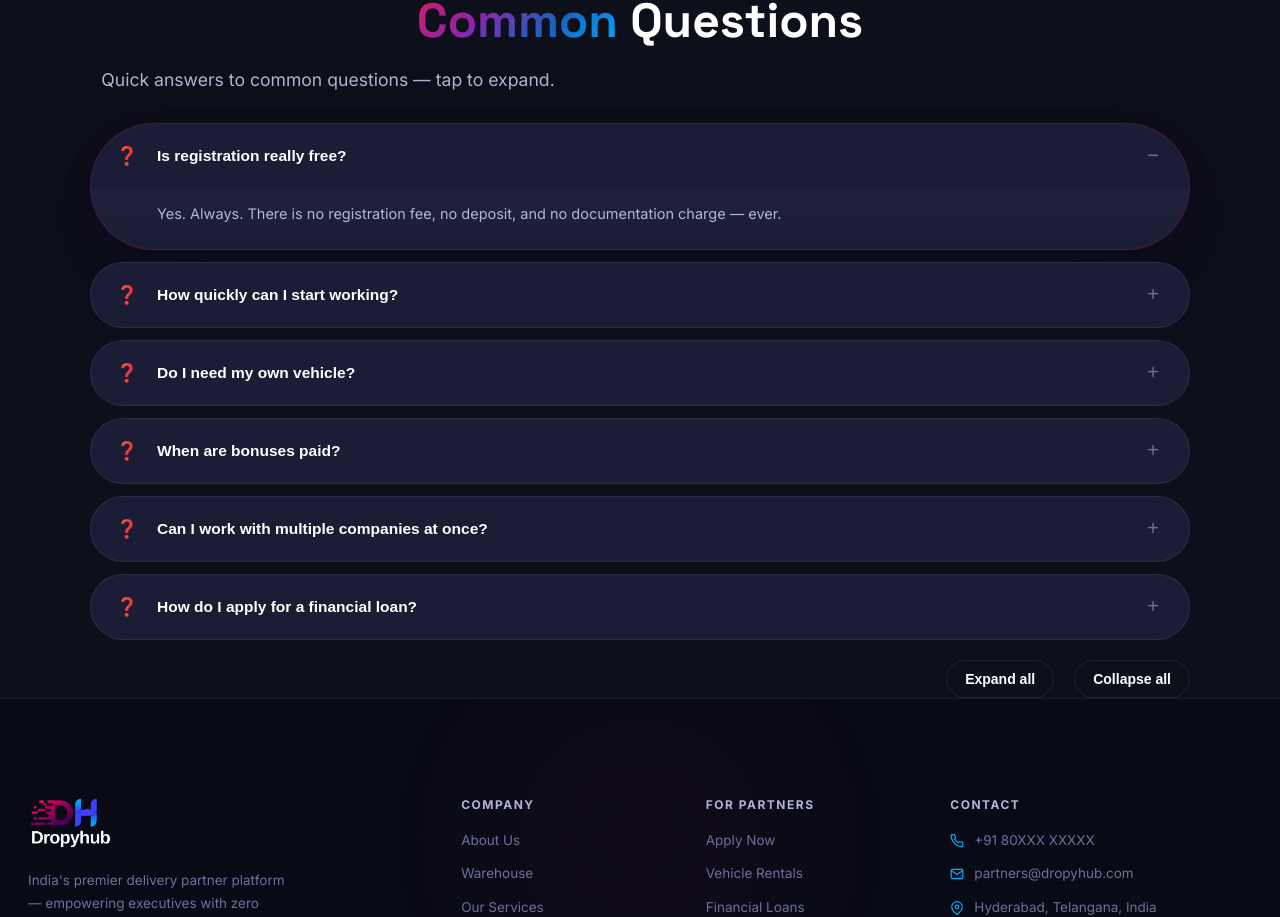
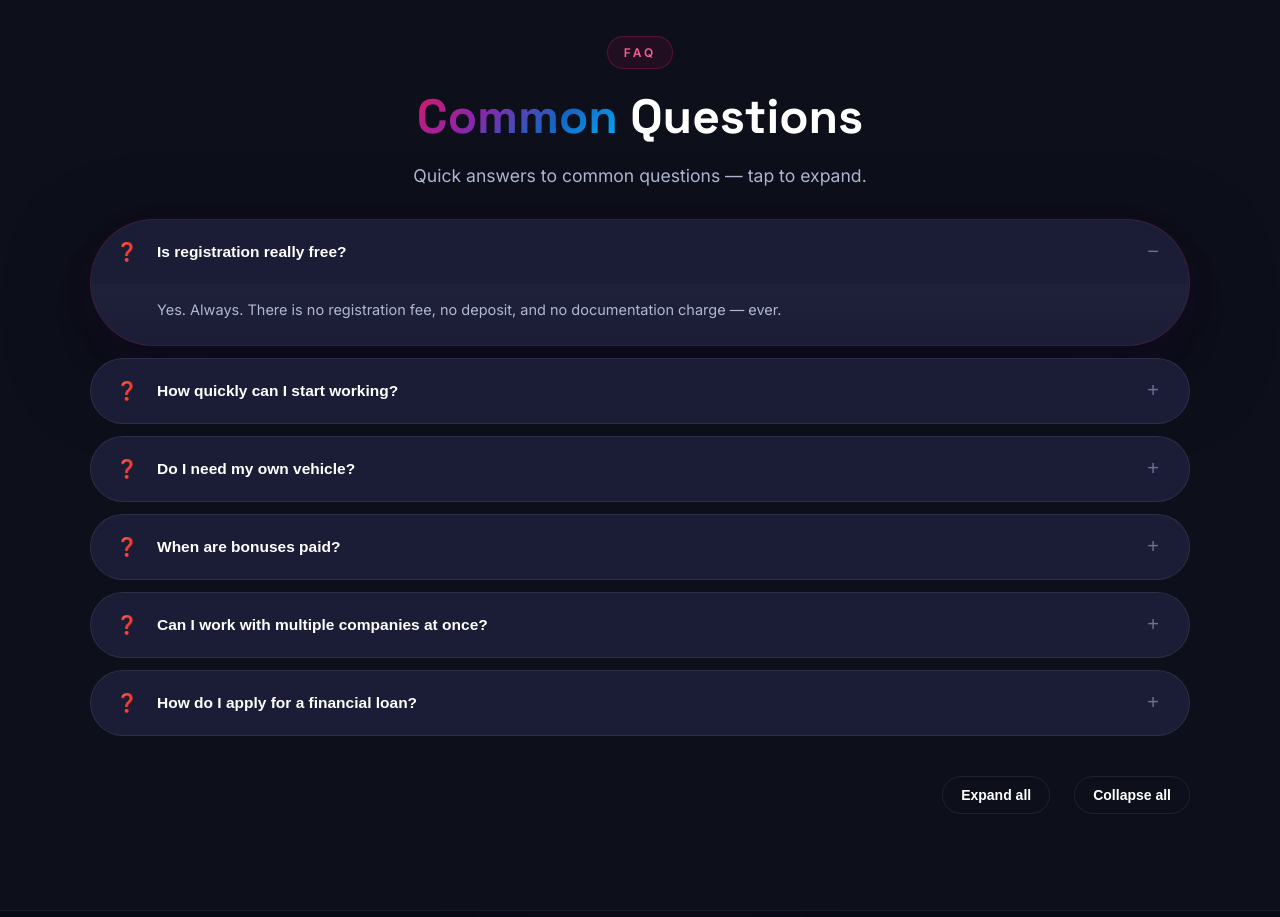
Before and after one commit to balajiprojects049-art/Dropyhub, a React (Vite) app: page /apply in a window 1280 px wide. Shown: the part 2297-3214 px from the top of the page. Built offline with nearby package versions, Linux system fonts and the light colour scheme.

Commit message:
fix: restore FAQ accordion buttons and update section spacing

```diff
--- a/src/components/FAQAccordion.css
+++ b/src/components/FAQAccordion.css
@@ -1,5 +1,5 @@
 .faq-accordion {
-  padding: 56px 0;
+  position: relative;
 }
 
 .faq-header {
@@ -23,8 +23,8 @@
 }
 
 .faq-item.open {
-  box-shadow: 0 26px 80px rgba(2,6,23,0.5), 0 10px 36px rgba(216,27,96,0.06);
-  border-color: rgba(216,27,96,0.2);
+  box-shadow: 0 26px 80px rgba(2, 6, 23, 0.5), 0 10px 36px rgba(216, 27, 96, 0.06);
+  border-color: rgba(216, 27, 96, 0.2);
 }
 
 .faq-question {
@@ -67,8 +67,8 @@
 .faq-answer {
   height: 0px;
   overflow: hidden;
-  transition: height 0.36s cubic-bezier(0.2,0.9,0.2,1);
-  background: linear-gradient(180deg, rgba(255,255,255,0.02), transparent);
+  transition: height 0.36s cubic-bezier(0.2, 0.9, 0.2, 1);
+  background: linear-gradient(180deg, rgba(255, 255, 255, 0.02), transparent);
 }
 
 .faq-answer-inner {
@@ -81,20 +81,35 @@
 
 .faq-controls {
   max-width: 1100px;
-  margin: 20px auto 0;
+  margin: 40px auto 0;
   display: flex;
   justify-content: flex-end;
-  gap: 8px;
+  gap: 12px;
 }
 
 /* smaller screens */
 @media (max-width: 900px) {
-  .faq-answer-inner { padding-left: 18px; padding-right: 18px; }
-  .faq-question { padding: 14px 16px; }
-  .faq-q-text { font-size: 15px; }
+  .faq-answer-inner {
+    padding-left: 18px;
+    padding-right: 18px;
+  }
+
+  .faq-question {
+    padding: 14px 16px;
+  }
+
+  .faq-q-text {
+    font-size: 15px;
+  }
 }
 
 @media (prefers-reduced-motion: reduce) {
-  .faq-answer { transition: none; }
-  .faq-item, .faq-question { transition: none; }
+  .faq-answer {
+    transition: none;
+  }
+
+  .faq-item,
+  .faq-question {
+    transition: none;
+  }
 }
--- a/src/components/FAQAccordion.jsx
+++ b/src/components/FAQAccordion.jsx
@@ -100,11 +100,12 @@ const FAQAccordion = ({ single = true }) => {
   };
 
   return (
-    <section className="faq-accordion container">
+    <section className="faq-accordion section">
+      <div className="container">
         <div className="faq-header">
           <div className="section-tag">FAQ</div>
           <h2 className="section-title"><span className="gradient-text">Common</span> Questions</h2>
-        <p className="section-sub">Quick answers to common questions — tap to expand.</p>
+          <p className="section-sub" style={{ margin: '12px auto 0', textAlign: 'center' }}>Quick answers to common questions — tap to expand.</p>
         </div>
 
         <div className="faq-list">
@@ -126,6 +127,7 @@ const FAQAccordion = ({ single = true }) => {
           <button className="btn-outline" onClick={() => setOpenIndex(faqs.map((_, i) => i))}>Expand all</button>
           <button className="btn-outline" onClick={() => setOpenIndex(null)} style={{ marginLeft: '12px' }}>Collapse all</button>
         </div>
+      </div>
     </section>
   );
 };
--- a/src/components/Footer.jsx
+++ b/src/components/Footer.jsx
@@ -64,7 +64,7 @@ const Footer = () => (
                         Hyderabad, Telangana, India
                     </div>
                     <div className="footer__srh-tag">
-                        🟠 Official SRH IPL 2025 Partner
+                        🟠 Official SRH IPL 2026 Partner
                     </div>
                 </div>
             </div>
@@ -72,7 +72,7 @@ const Footer = () => (
 
         <div className="footer__bottom">
             <div className="container footer__bottom-inner">
-                <span>© 2025 DropyHub. All rights reserved.</span>
+                <span>© 2026 DropyHub. All rights reserved.</span>
                 <div className="footer__legal">
                     <a href="#">Privacy Policy</a>
                     <a href="#">Terms of Service</a>
--- a/src/components/Hero.jsx
+++ b/src/components/Hero.jsx
@@ -16,7 +16,7 @@ const Hero = () => {
                     {/* SRH Badge */}
                     <div className="hero__srh-badge">
                         <div className="srh-badge__dot" />
-                        <span>🏏 Official Partner — Sunrisers Hyderabad · IPL 2025</span>
+                        <span>🏏 Official Partner — Sunrisers Hyderabad · IPL 2026</span>
                     </div>
 
                     <h1 className="hero__headline">
```
Lines whose indentation alone changed are shown as unchanged.
